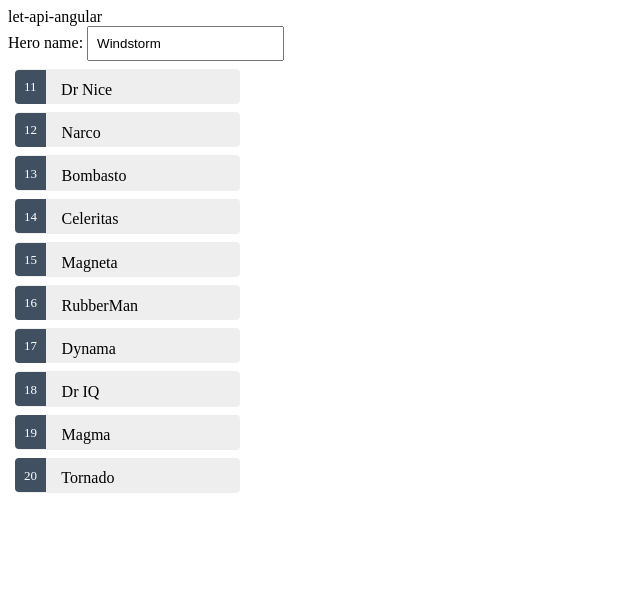
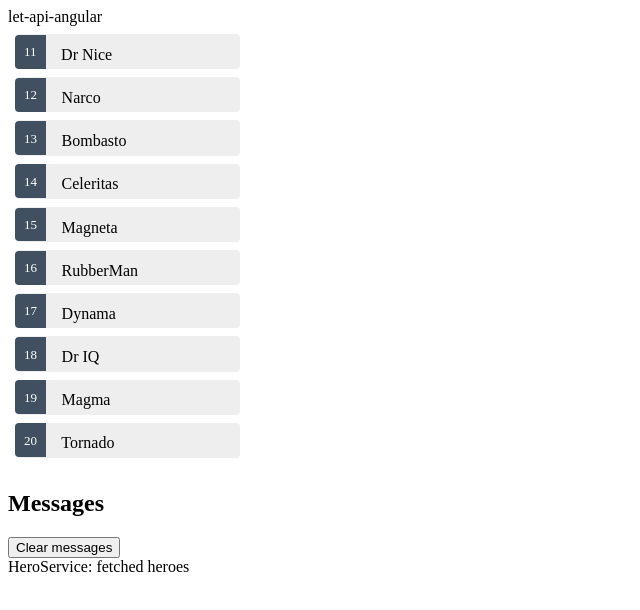
Before and after one commit to bnmghjtyu0/let-api-angular, an Angular app: page / in a window 1280 px wide. Shown: the top 610 px of the page, without its empty margins (0-640 px from the left). Built offline with nearby package versions, Linux system fonts and the light colour scheme.

Commit message:
chore: 建立 message service

```diff
--- a/src/app/app.component.html
+++ b/src/app/app.component.html
@@ -13,6 +13,7 @@
   {{ title }}
 
   <app-heroes></app-heroes>
+  <app-messages></app-messages>
   <!-- <button (click)="(aa)">按鈕</button> -->
 </div>
 
--- a/src/app/app.module.ts
+++ b/src/app/app.module.ts
@@ -6,8 +6,9 @@
 import { HeroesComponent } from './heroes/heroes.component';
 import { FormsModule } from '@angular/forms';
 import { HeroDetailComponent } from './hero-detail/hero-detail.component';
+import { MessagesComponent } from './messages/messages.component';
 @NgModule({
-  declarations: [AppComponent, HeroesComponent, HeroDetailComponent],
+  declarations: [AppComponent, HeroesComponent, HeroDetailComponent, MessagesComponent],
   imports: [BrowserModule, AppRoutingModule, FormsModule],
   providers: [],
   bootstrap: [AppComponent],
--- a/src/app/hero.service.ts
+++ b/src/app/hero.service.ts
@@ -2,15 +2,16 @@
 import { Hero } from './hero';
 import { HEROES } from './mock-heroes';
 import { Observable, of } from 'rxjs';
-
+import { MessageService } from './message.service';
 @Injectable({
   providedIn: 'root',
 })
 export class HeroService {
-  constructor() {}
+  constructor(private messageService: MessageService) {}
 
   getHeroes(): Observable<Hero[]> {
     const heroes = of(HEROES);
+    this.messageService.add('HeroService: fetched heroes');
     return heroes;
   }
 }
--- a/src/app/heroes/heroes.component.html
+++ b/src/app/heroes/heroes.component.html
@@ -1,11 +1,11 @@
 <div>
-  <div *ngIf="selectedHero">
+  <!-- <div *ngIf="selectedHero">
     <h2>{{ selectedHero.name | uppercase }} Details</h2>
     <div><span>id: </span>{{ selectedHero.id }}</div>
   </div>
 
   <label for="name">Hero name: </label>
-  <input id="name" [(ngModel)]="hero.name" placeholder="name" />
+  <input id="name" [(ngModel)]="hero.name" placeholder="name" /> -->
   <ul class="heroes">
     <li
       *ngFor="let hero of heroes"
--- a/src/app/heroes/heroes.component.ts
+++ b/src/app/heroes/heroes.component.ts
@@ -2,14 +2,17 @@
 import { Hero } from '../hero';
 import { HEROES } from '../mock-heroes';
 import { HeroService } from '../hero.service';
-
+import { MessageService } from '../message.service';
 @Component({
   selector: 'app-heroes',
   templateUrl: './heroes.component.html',
   styleUrls: ['./heroes.component.scss'],
 })
 export class HeroesComponent implements OnInit {
-  constructor(private heroService: HeroService) {}
+  constructor(
+    private heroService: HeroService,
+    private messageService: MessageService
+  ) {}
 
   hero: Hero = {
     id: 1,
@@ -25,7 +28,6 @@
   }
 
   onSelect(hero: Hero): void {
-    console.log(hero);
     this.selectedHero = hero;
   }
 
--- /dev/null
+++ b/src/app/message.service.ts
@@ -0,0 +1,16 @@
+import { Injectable } from '@angular/core';
+
+@Injectable({
+  providedIn: 'root',
+})
+export class MessageService {
+  messages: string[] = [];
+
+  add(message: string) {
+    this.messages.push(message);
+  }
+
+  clear() {
+    this.messages = [];
+  }
+}
--- /dev/null
+++ b/src/app/messages/messages.component.html
@@ -0,0 +1,5 @@
+<div *ngIf="messageService.messages.length">
+  <h2>Messages</h2>
+  <button class="clear" (click)="messageService.clear()">Clear messages</button>
+  <div *ngFor="let message of messageService.messages">{{ message }}</div>
+</div>
--- /dev/null
+++ b/src/app/messages/messages.component.ts
@@ -0,0 +1,12 @@
+import { Component, OnInit } from '@angular/core';
+import { MessageService } from '../message.service';
+@Component({
+  selector: 'app-messages',
+  templateUrl: './messages.component.html',
+  styleUrls: ['./messages.component.scss'],
+})
+export class MessagesComponent implements OnInit {
+  constructor(public messageService: MessageService) {}
+
+  ngOnInit(): void {}
+}
```
Also changed, not shown: src/app/messages/messages.component.scss (added), 2 other files (tests, documents, lock files or other folders).
